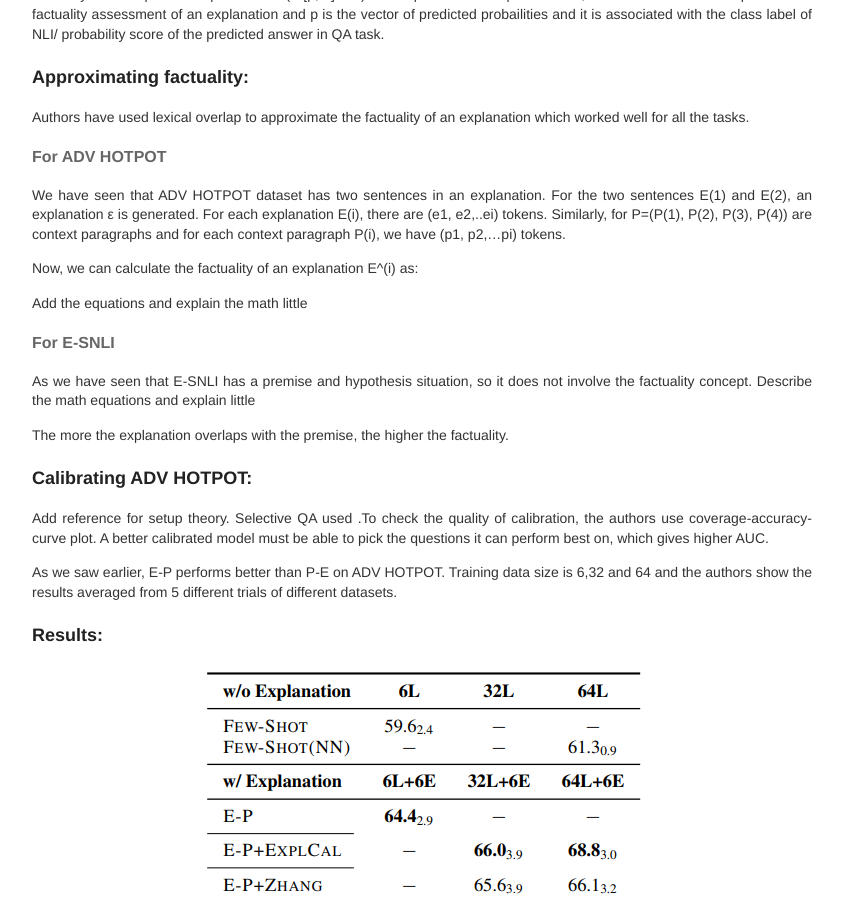
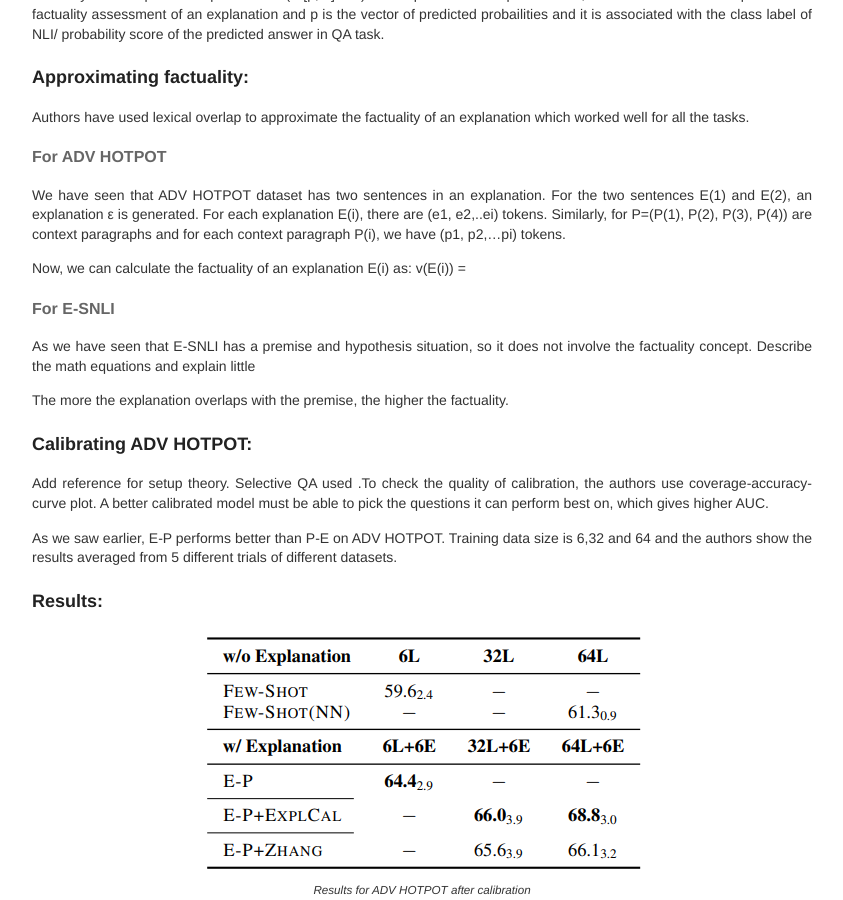
Before and after one commit to deepsthewarrior/deepsthewarrior.github.io, a Jekyll site: the page built from _posts/2023-2-14-Seminar-Report.md, in a window 1280 px wide and 900 px high, scrolled down 5691 px. Shown: the whole window, without its empty margins (218-1061 px from the left). Built offline with Jekyll 4.4.1, drawn with Linux system fonts in a browser that asks for light colours.

Commit message:
Update 2023-2-14-Seminar-Report.md

```diff
--- a/_posts/2023-2-14-Seminar-Report.md
+++ b/_posts/2023-2-14-Seminar-Report.md
@@ -155,11 +155,8 @@ Authors have used lexical overlap to approximate the factuality of an explanatio
 #### For ADV HOTPOT
 We have seen that ADV HOTPOT dataset has two sentences in an explanation. For the two sentences E<sup>(1)</sup> and E<sup>(2)</sup>, an explanation &epsilon; is generated. For each explanation E<sup>(i)</sup>, there are (e<sub>1</sub>, e<sub>2</sub>,..e<sub>i</sub>) tokens. Similarly, for P=(P<sup>(1)</sup>, P<sup>(2)</sup>, P<sup>(3)</sup>, P<sup>(4)</sup>) are context paragraphs and for each context paragraph P<sup>(i)</sup>, we have (p<sub>1</sub>, p<sub>2</sub>,...p<sub>i</sub>) tokens.
 
-Now, we can calculate the factuality of an explanation E^(i) as:
+Now, we can calculate the factuality of an explanation E<sup>(i)</sup> as: v(E<sup>(i)</sup>) =
 
-
-
-Add the equations and explain the math little
 
 #### For E-SNLI
 As we have seen that E-SNLI has a premise and hypothesis situation, so it does not involve the factuality concept.
```
